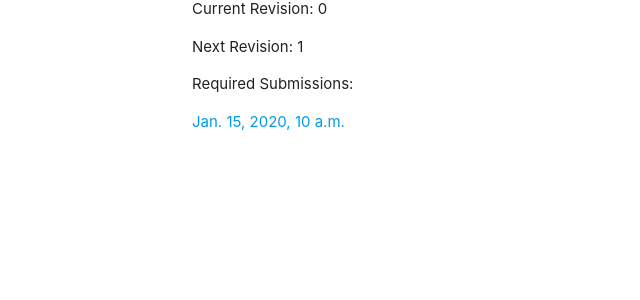
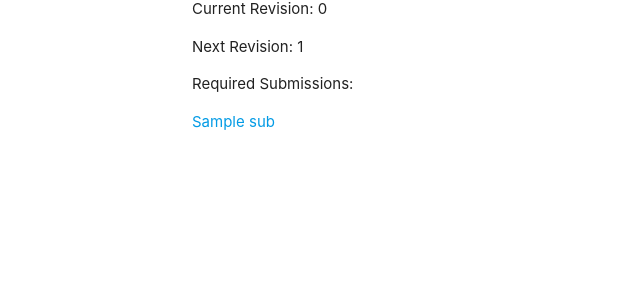
Before and after one commit to wilham7/django_website, a Django app: template myvidsite/drawingregister/templates/drawingregister/single_drawing.html in a window 1280 px wide. Shown: the part 183-483 px from the top of the page, without its empty margins (0-640 px from the left). Run offline with Django 3.2, Linux system fonts and the light colour scheme; data comes from the database, SQL or seed files in the repository; both versions use the stored data as it was after the commit; the template is opened without the code that fills it: values that come from a table or form of the project are taken from there, most other values are stand-ins (such as "Sample title", 1, 10 or a date in 2020); parts of the project's set-up code (start-up, migrations or seed data) failed here and were passed over; some libraries are stand-ins or nearby versions.

Commit message:
Updated naming of subs

```diff
--- a/myvidsite/drawingregister/models.py
+++ b/myvidsite/drawingregister/models.py
@@ -177,7 +177,7 @@ class Drawings(models.Model):
 
 
 class Submissions(models.Model):
-	sub_date = models.IntegerField(unique=True)
+	sub_date = models.IntegerField()
 	file_path = models.CharField(max_length=500,default="", blank=True)
 
 	req_drawings = models.ManyToManyField('Drawings', blank=True, related_name='submissions')
@@ -193,33 +193,6 @@ class Submissions(models.Model):
 
 	# IN ORIGINAL LIST -> NOT FOUND
 	sub_incomplete = models.CharField(max_length=5000,default="", blank=True)
-
-	#Backup
-	# def for_submission_complete(self):
-	# 	dn = []
-	# 	gf = []
-	# 	gf_split = []
-	# 	try:
-	# 		gf = os.listdir(self.file_path)
-	# 		for f in gf:
-	# 			gf_split.append(f.split(".",1)[0])
-	# 	except:
-	# 		return "This is not a valid directory"
-	# 	try:
-	# 		dnames = self.req_drawings.all()
-	# 		for d in dnames:
-	# 			dn.append(d.drawing_name)
-
-	# 		matches = set(dn) & set(gf_split)
-	# 		matches = list(matches)
-	# 		not_matches = set(dn) - set(matches)
-
-	# 		self.sub_comp = matches
-	# 		output = matches
-	# 		return output
-
-	# 	except Exception as e:
-	# 		return e
 
 	def for_submission_complete(self):
 		print('hello world')
@@ -287,8 +260,8 @@ class Submissions(models.Model):
 
 
 	def __str__(self):
-	    return str(self.sub_date)
-
+	    return (str(self.project)+" - "+str(self.sub_date))
 
 	class Meta:
 		verbose_name_plural = "Submissions"
+		unique_together = ('sub_date', 'project')
--- a/myvidsite/drawingregister/templates/drawingregister/includes/navbar.html
+++ b/myvidsite/drawingregister/templates/drawingregister/includes/navbar.html
@@ -3,7 +3,7 @@
       <a href="/dregister/" class="brand-logo center">Drawing Register</a>
       <ul id="nav-mobile" class="right hide-on-med-and-down">
         <li><a href="/dregister/">Home</a></li>
-        <li><a href="/admin/">Admin</a></li>
+        <li><a href="/admin/drawingregister/">Admin</a></li>
       </ul>
     </div>
   </nav>
--- a/myvidsite/drawingregister/templates/drawingregister/single_drawing.html
+++ b/myvidsite/drawingregister/templates/drawingregister/single_drawing.html
@@ -13,8 +13,8 @@
 		<p> Required Submissions:
 
 			{% for sub in req_subs %}
-				<a href ="{% url 'drawingregister:single_submission' single_slug=sub.sub_date%}">
-				<p> {{sub.sub_date}} </p>
+				<a href ="{% url 'drawingregister:single_submission' single_slug=sub%}">
+				<p> {{sub}} </p>
 				</a>
 			{% endfor %}
 
```
Also changed, not shown: myvidsite/drawingregister/views.py (+10 -2 lines), myvidsite/db.sqlite3, myvidsite/drawingregister/migrations/0030_auto_20200331_1649.py (added), myvidsite/main/migrations/0061_auto_20200331_1621.py (added), myvidsite/main/migrations/0062_auto_20200331_1649.py (added).
